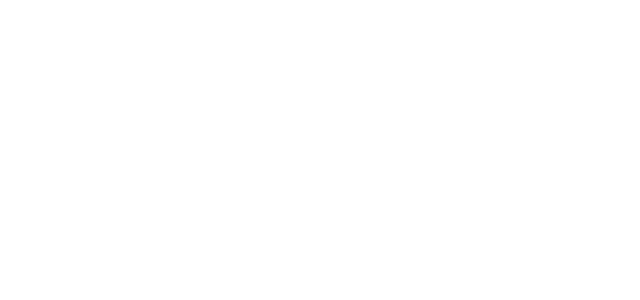
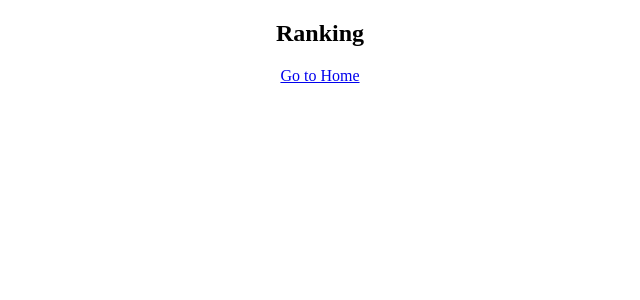
Before and after one commit to carlosleal89/trivia-game, a React (Create React App) app: page /ranking in a window 1280 px wide. Shown: the top 300 px of the page, without its empty margins (320-960 px from the left). Built offline with nearby package versions, Linux system fonts and the light colour scheme.

Commit message:
Tela de ranking

```diff
--- a/src/App.js
+++ b/src/App.js
@@ -4,6 +4,7 @@
 import Login from './pages/Login';
 import Settings from './pages/Settings';
 import Game from './pages/Game';
+import Ranking from './pages/Ranking';
 
 class App extends React.Component {
   render() {
@@ -13,6 +14,7 @@
           <Route exact path="/" component={ Login } />
           <Route exact path="/settings" component={ Settings } />
           <Route exact path="/game" component={ Game } />
+          <Route exact path="/ranking" component={ Ranking } />
         </Switch>
       </main>
     );
--- /dev/null
+++ b/src/pages/Ranking.jsx
@@ -0,0 +1,31 @@
+import React from 'react';
+import { Link } from 'react-router-dom';
+
+class Ranking extends React.Component {
+  render() {
+    const rankingData = JSON.parse(localStorage.getItem('ranking')) || [];
+    const sortedRanking = rankingData.sort((a, b) => b.score - a.score);
+    console.log(sortedRanking);
+    return (
+      <div>
+        <h2 data-testid="ranking-title">Ranking</h2>
+        <ul>
+          {sortedRanking.map((player, index) => (
+            <li key={ index }>
+              <img
+                src={ `https://www.gravatar.com/avatar/${player.hash}` }
+                alt="foto de perfil"
+                data-testid={ `player-image-${index}` }
+              />
+              <span data-testid={ `player-name-${index}` }>{player.name}</span>
+              <span data-testid={ `player-score-${index}` }>{player.score}</span>
+            </li>
+          ))}
+        </ul>
+        <Link to="/" data-testid="btn-go-home">Go to Home</Link>
+      </div>
+    );
+  }
+}
+
+export default Ranking;
```
